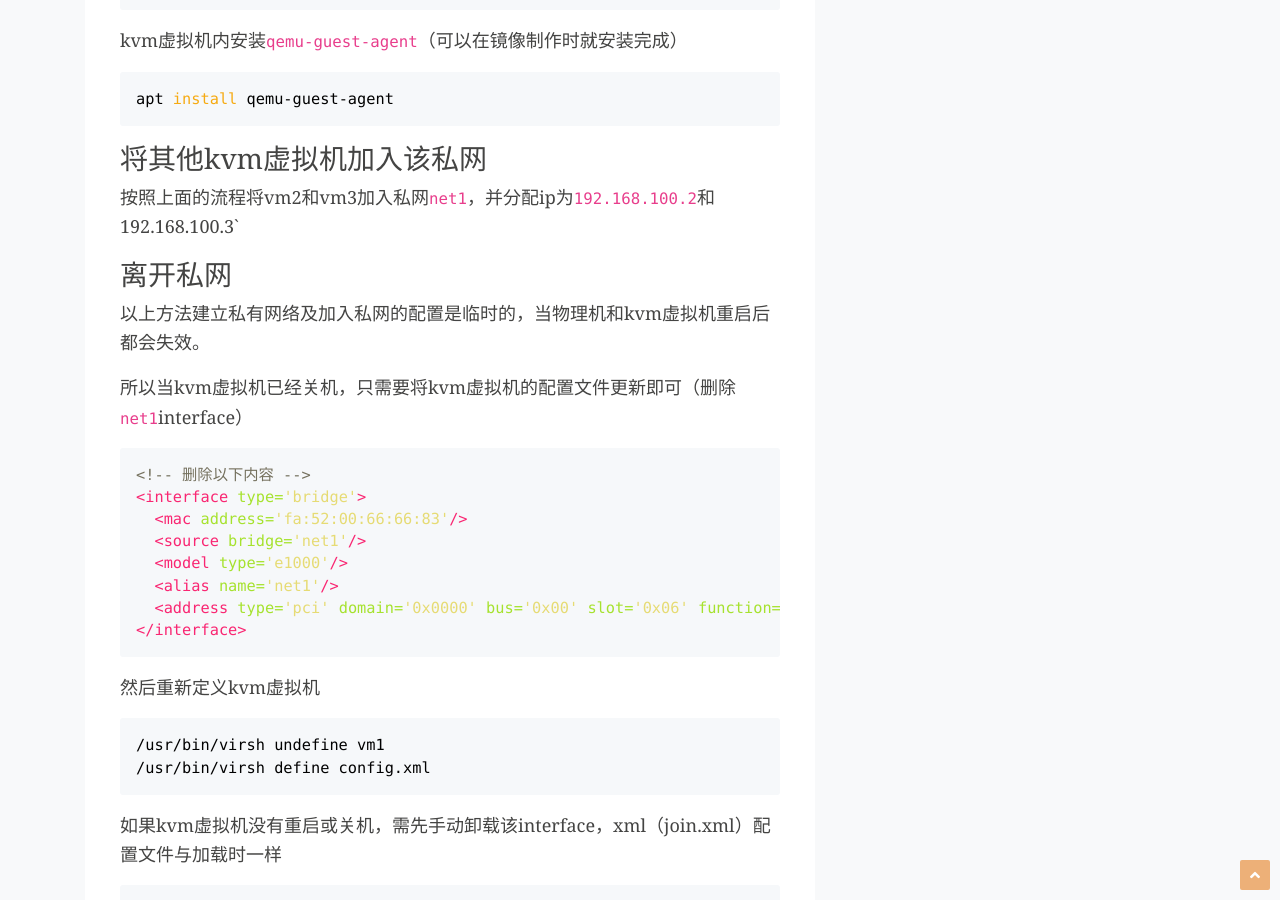
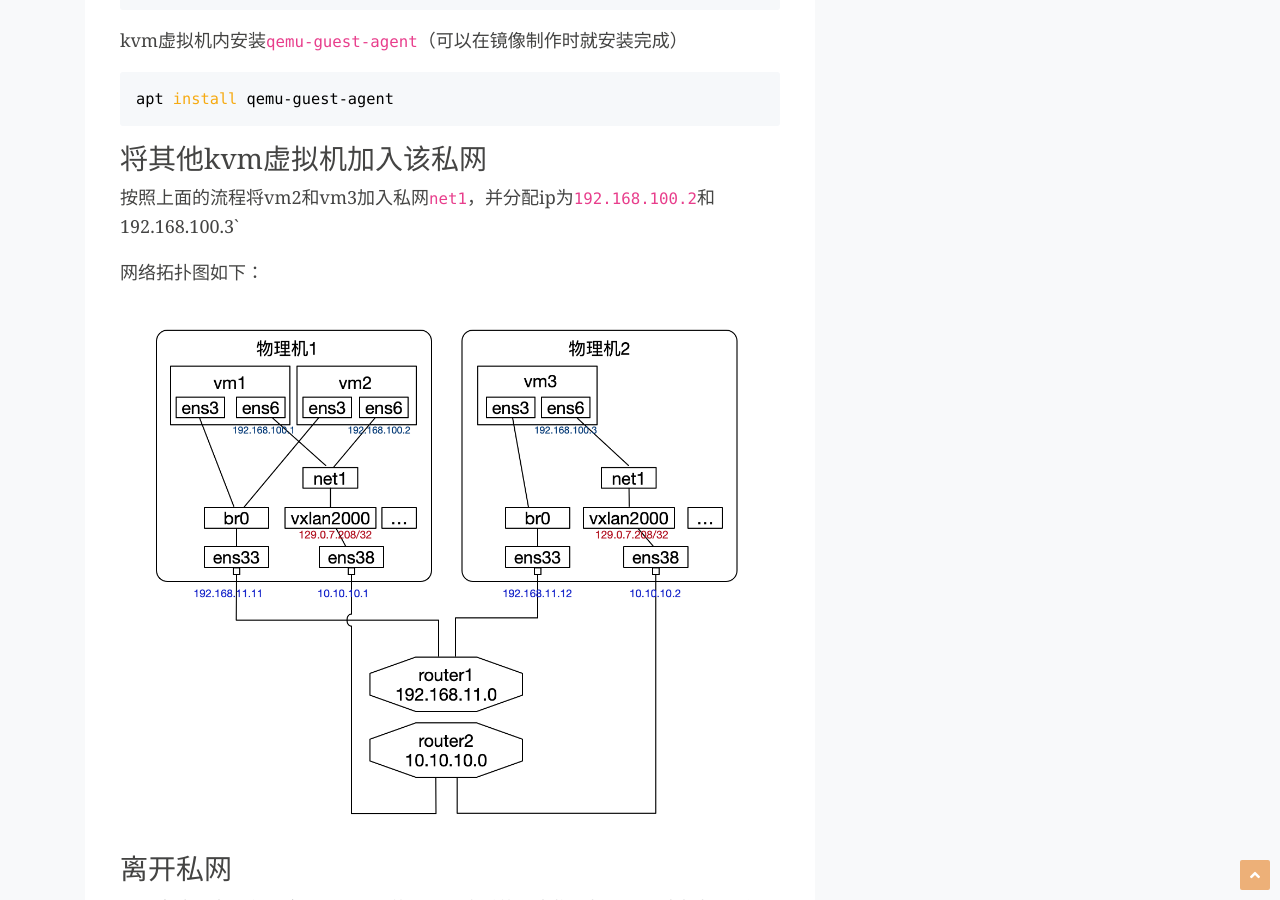
Before and after one commit to xubiaosunny/xubiaosunny.github.io, a Jekyll site: the page built from _posts/KVM/2019-04-02-kvm_private_network_configure.md, in a window 1280 px wide and 900 px high, scrolled down 3076 px. Built offline with Jekyll 4.4.1, drawn with Linux system fonts in a browser that asks for light colours; comment, search, counter and statistics services are not loaded.

Commit message:
KVM网络配置之私有网络

```diff
--- a/_posts/KVM/2019-04-02-kvm_private_network_configure.md
+++ b/_posts/KVM/2019-04-02-kvm_private_network_configure.md
@@ -123,6 +123,10 @@ apt install qemu-guest-agent
 
 按照上面的流程将vm2和vm3加入私网`net1`，并分配ip为`192.168.100.2`和192.168.100.3`
 
+网络拓扑图如下：
+
+![](\assets\images\post\截图_09ba8d77-a472-471f-9bd9-84eeb29058d9.png)
+
 ### 离开私网
 
 以上方法建立私有网络及加入私网的配置是临时的，当物理机和kvm虚拟机重启后都会失效。
```
Also changed, not shown: assets/images/post/截图_09ba8d77-a472-471f-9bd9-84eeb29058d9.png (added).
